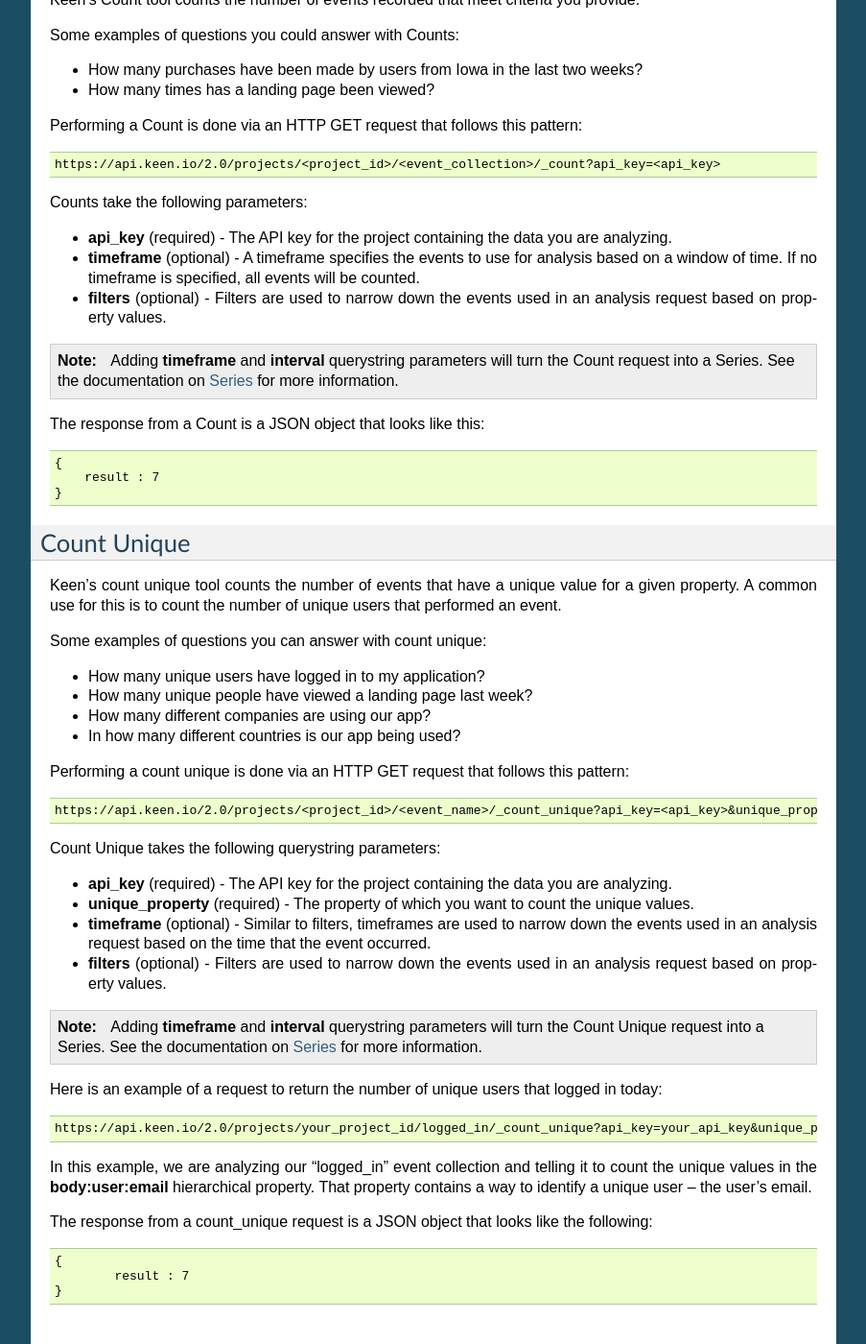
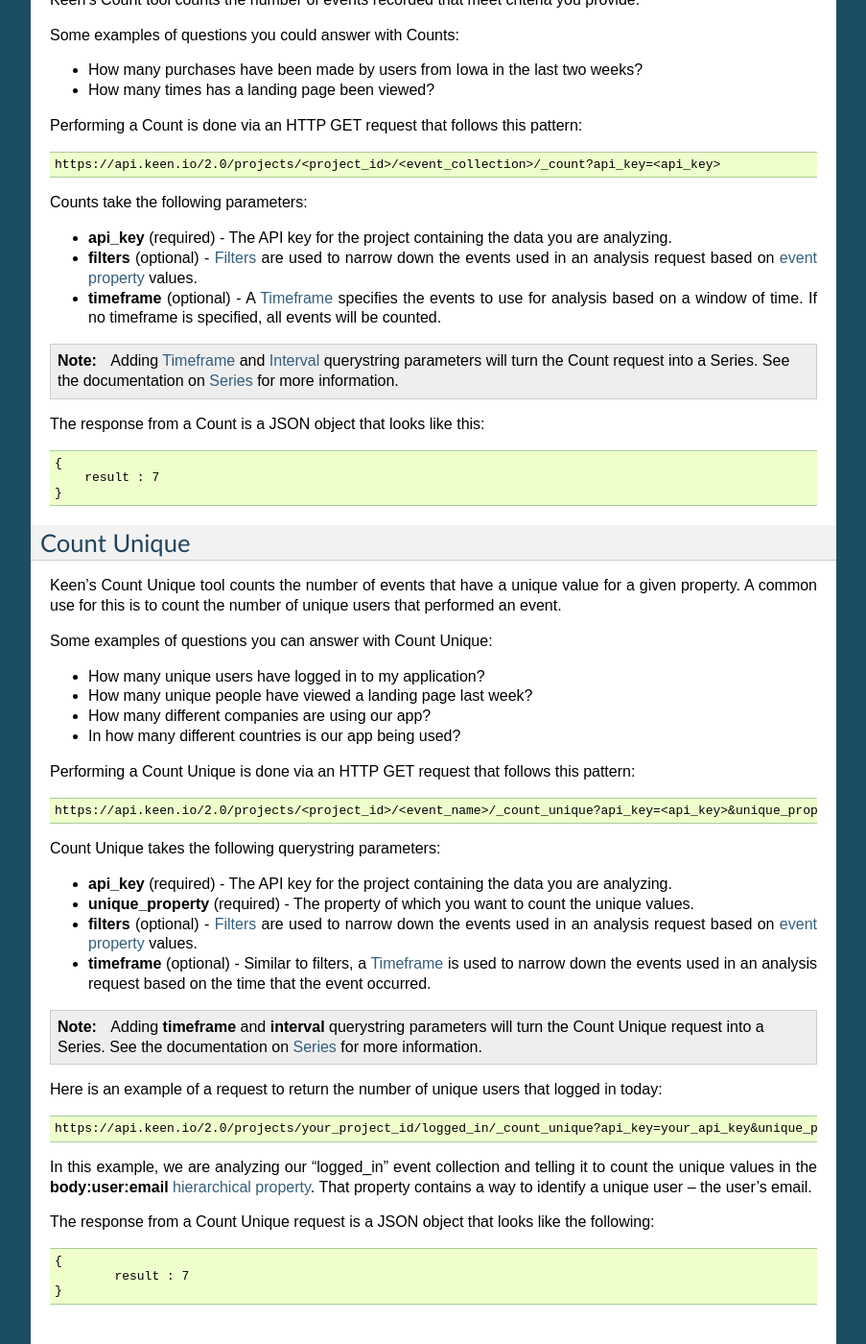
Before and after one commit to keenlabs/Keen-Docs, a Sphinx documentation site: the page built from source/api/usage/metrics.rst, in a window 1280 px wide and 1400 px high, scrolled down 606 px. Shown: the whole window at 96% size, without its empty margins (198-1101 px from the left). Built offline with Sphinx 7.4.7, drawn with Linux system fonts in a browser that asks for light colours; some of the changed text lies outside the part shown.

Commit message:
More cross linking and minor tweaks

```diff
--- a/source/api/usage/metrics.rst
+++ b/source/api/usage/metrics.rst
@@ -43,10 +43,10 @@
 Counts take the following parameters:
 
 * **api_key** (required) - The API key for the project containing the data you are analyzing.
-* **timeframe** (optional) - A timeframe specifies the events to use for analysis based on a window of time. If no timeframe is specified, all events will be counted.
-* **filters** (optional) - Filters are used to narrow down the events used in an analysis request based on property values.
+* **filters** (optional) - :doc:`filters` are used to narrow down the events used in an analysis request based on `event property <event_properties>`_ values.
+* **timeframe** (optional) - A :doc:`timeframe` specifies the events to use for analysis based on a window of time. If no timeframe is specified, all events will be counted.
 
-.. note:: Adding **timeframe** and **interval** querystring parameters will turn the Count request into a Series.  See the documentation on :doc:`Series<series>` for more information.
+.. note:: Adding :doc:`timeframe` and :doc:`interval` querystring parameters will turn the Count request into a Series.  See the documentation on :doc:`Series<series>` for more information.
 
 The response from a Count is a JSON object that looks like this:
 
@@ -79,8 +79,8 @@
 
 * **api_key** (required) - The API key for the project containing the data you are analyzing.
 * **unique_property** (required) - The property of which you want to count the unique values.
-* **timeframe** (optional) - Similar to filters, timeframes are used to narrow down the events used in an analysis request based on the time that the event occurred.
-* **filters** (optional) - Filters are used to narrow down the events used in an analysis request based on property values.
+* **filters** (optional) - :doc:`filters` are used to narrow down the events used in an analysis request based on `event property <event_properties>`_ values.
+* **timeframe** (optional) - Similar to filters, a :doc:`timeframe` is used to narrow down the events used in an analysis request based on the time that the event occurred.
 
 .. note:: Adding **timeframe** and **interval** querystring parameters will turn the Count Unique request into a Series.  See the documentation on :doc:`Series<series>` for more information.
 
@@ -90,9 +90,9 @@
 
     https://api.keen.io/2.0/projects/your_project_id/logged_in/_count_unique?api_key=your_api_key&unique_property=body:user:email&timeframe=today
 
-In this example, we are analyzing our “logged_in” event collection and telling it to count the unique values in the **body:user:email** hierarchical property.  That property contains a way to identify a unique user -- the user’s email.
+In this example, we are analyzing our “logged_in” event collection and telling it to count the unique values in the **body:user:email** :ref:`hierarchical property <property hierarchy>`.  That property contains a way to identify a unique user -- the user’s email.
 
-The response from a count_unique request is a JSON object that looks like the following:
+The response from a Count Unique request is a JSON object that looks like the following:
 
 .. code-block:: none
 
--- a/source/api/usage/overview.rst
+++ b/source/api/usage/overview.rst
@@ -2,11 +2,9 @@
 Usage Guide
 ===========
 
-Keen provides public REST APIs to perform both :doc:`data collection<data_collection>` and data analysis.
+Keen provides public REST APIs to perform both :doc:`data collection<data_collection>` and :doc:`data analysis<data_analysis>`.
 
-In addition to our APIs, we offer full export so you can pump data into your existing analysis workflow and flex your muscles in Excel, Tableau, or Hadoop.
-
-We created this documentation to explain event data, streamline your integration process, and describe our analysis features. We’d love to get your advice on what could make this documentation simpler or more powerful. Please email any feedback to team@keen.io.
+We created this documentation to explain event data, streamline your integration process, and describe our analysis features. We’d love to get your advice on what could make this documentation simpler or more powerful. Please email any feedback to `team@keen.io <mailto:team@keen.io>`_.
 
 .. toctree::
 
--- a/source/api/usage/series.rst
+++ b/source/api/usage/series.rst
@@ -4,7 +4,7 @@
 
 A Series allows you to analyze trends in :doc:`Metrics<metrics>` over time. It breaks a timeframe into intervals of hours, days, or weeks, and returns Metrics (numbers) for each of those intervals.
 
-Creating a series request is done by simply adding the **timeframe** and **interval** querystring parameters to a :doc:`Metric<metrics>` request.
+Creating a series request is done by simply adding the :doc:`timeframe` and :doc:`interval` querystring parameters to a :doc:`Metric<metrics>` request.
 
 .. note:: The **timeframe** parameter is already optional for Metrics.  If you are already using a timeframe with a Metric, you only need to add the **interval** querystring parameter to turn your Metric into a Series.
 
```
Also changed, not shown: other parts of source/api/usage/metrics.rst (+9 -9 lines), source/api/usage/timeframe.rst (+9 -8 lines).
